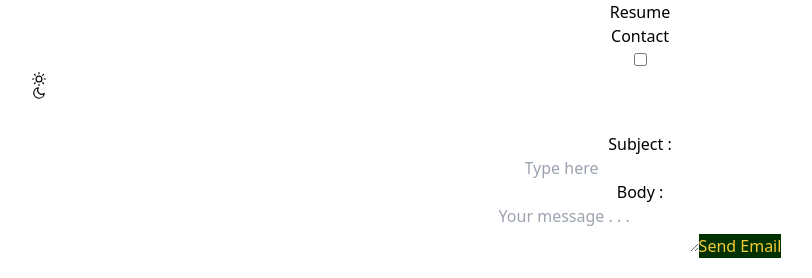
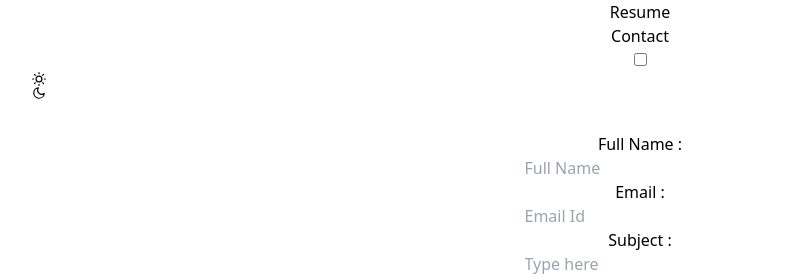
Before and after one commit to JannatulAfrozFaria/port-folio-jannatul-afroz-faria, a React (Vite) app: page /contactPage in a window 1280 px wide. Shown: the part 1464-1742 px from the top of the page, without its empty margins (0-812 px from the left). Built offline with nearby package versions, Linux system fonts and the light colour scheme.

Commit message:
email form edited

```diff
--- a/src/Pages/ContactPage.jsx
+++ b/src/Pages/ContactPage.jsx
@@ -18,19 +18,32 @@ const ContactPage = () => {
                 {/* Email----- */}
                 <div className="card bg-base-100 shadow-xl border-2 border-yellow-500">
                     <div className="">
+                        {/* Email */}
+                        <label className="form-control w-full">
+                            <div className="label">
+                                <span className="label-text">Full Name : </span>
+                            </div>
+                            <input type="text" placeholder="Full Name" className="input input-bordered w-full" required />
+                        </label>
+                        {/* Email */}
+                        <label className="form-control w-full">
+                            <div className="label">
+                                <span className="label-text">Email : </span>
+                            </div>
+                            <input type="email" placeholder="Email Id" className="input input-bordered w-full" required />
+                        </label>
+                        {/* Subject */}
                         <label className="form-control w-full">
                             <div className="label">
                                 <span className="label-text">Subject : </span>
                             </div>
-                            <input type="text" placeholder="Type here" className="input input-bordered w-full" value={subject}
-                                onChange={(e) => setSubject(e.target.value)}  />
+                            <input type="text" placeholder="Type here" className="input input-bordered w-full" required  />
                         </label>
                         <label className="form-control w-full">
                             <div className="label">
                                 <span className="label-text">Body : </span>
                             </div>
-                            <textarea className="textarea textarea-bordered" placeholder="Your message . . ."  value={body}
-                                onChange={(e) => setBody(e.target.value)} ></textarea>
+                            <textarea className="textarea textarea-bordered" placeholder="Your message . . ."  required ></textarea>
                         </label>
                         <button className=" btn btn-base w-full mt-4" onClick={handleEmailClick}>Send Email</button>
                     </div>
```
